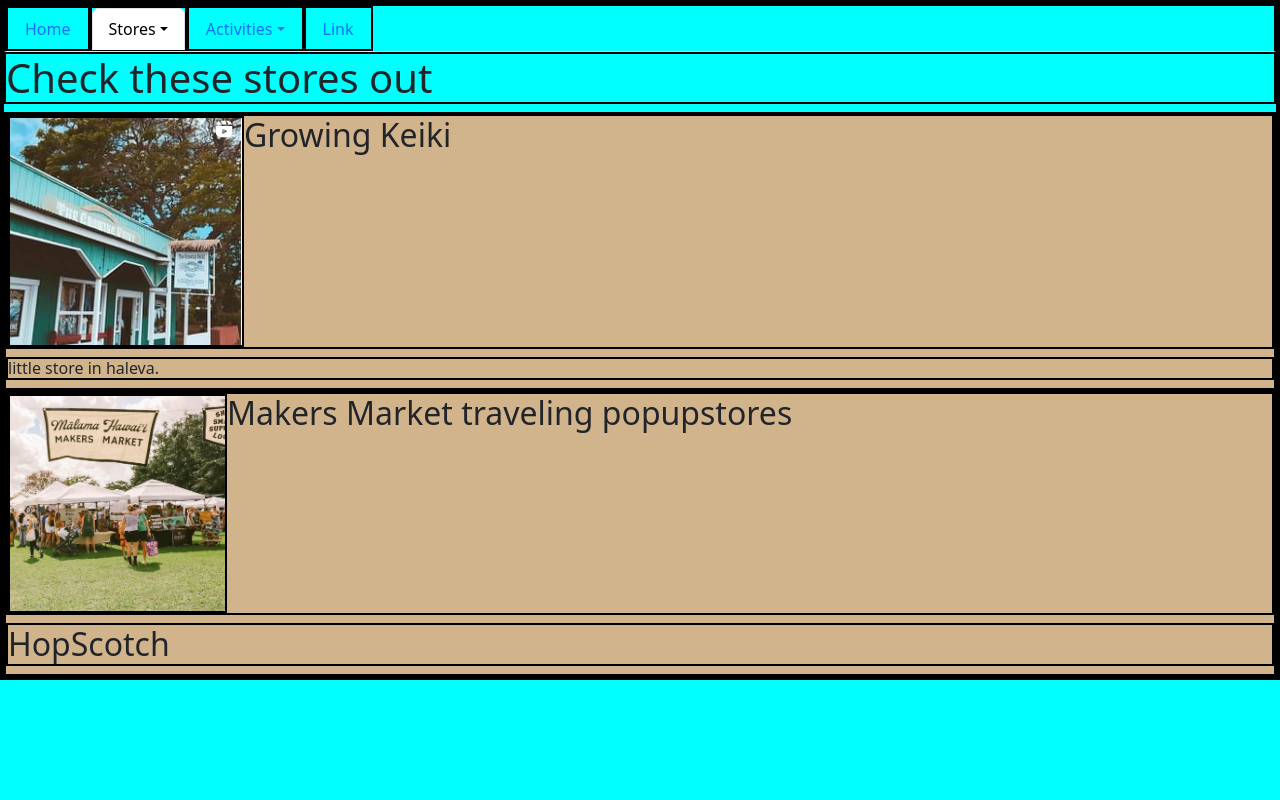
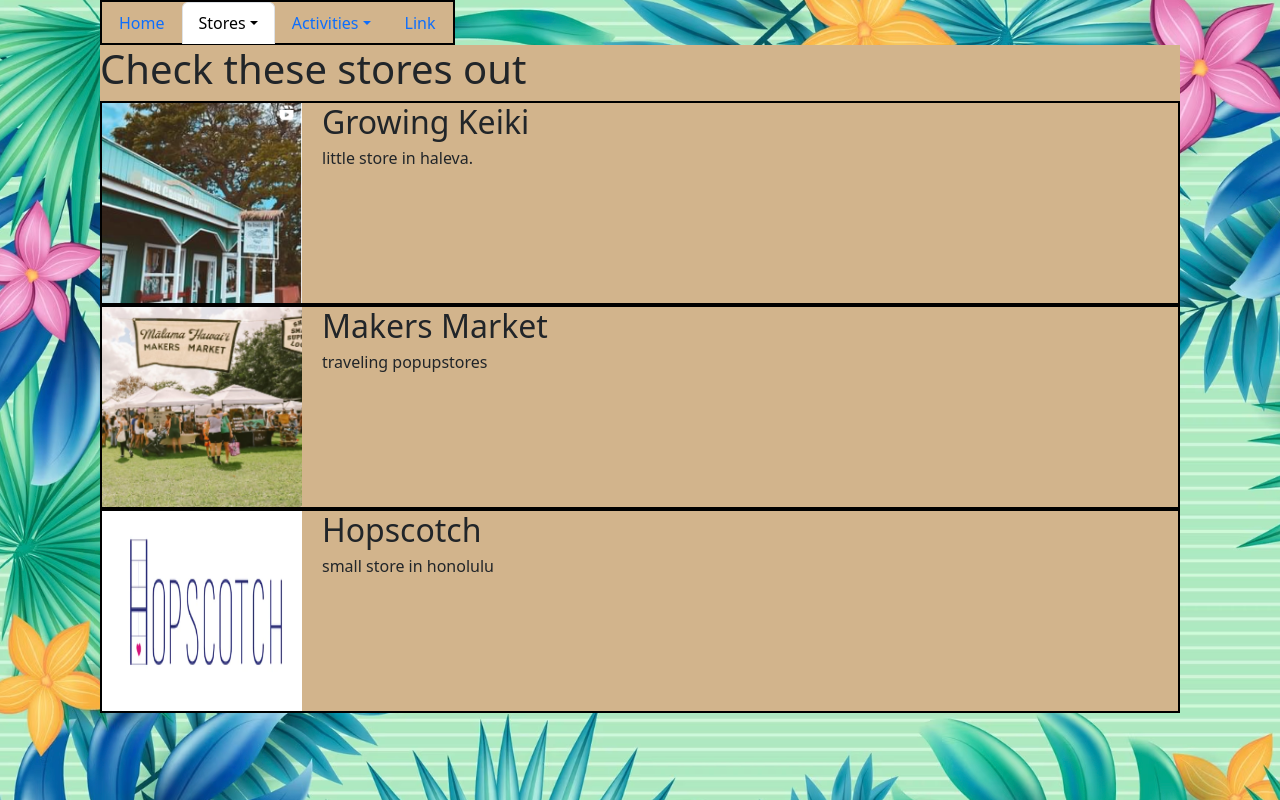
Before and after one commit to Noelbiggs28/flaskproject, a Flask app: page /stores in a window 1280 px wide. Run offline with Flask 3, Linux system fonts and the light colour scheme.

Commit message:
added background worked on nav buttons

```diff
--- a/static/styles.css
+++ b/static/styles.css
@@ -1,14 +1,35 @@
 *{
+
+}
+body{
+    background-image: url("/static/photos/background.png");
+
+}
+.nav{
+    background:tan;
+    width:fit-content;
+    margin-left: 100px;
     border:2px black solid;
 }
-body{
-    background-color: aqua;
+.dropdown-item{
+    background-color: lightcoral;
 }
-div{
+.content{
+    background-color: tan;
+    margin-left: 100px;
+    margin-right: 100px;
+}
+img{
+    height: 200px;
+    width: 200px;
+}
+.store{
     display:flex;
-    background-color: tan;
+    flex-direction: row;
+    border:2px black solid;
+}
+.words{
+    display:flex;
     flex-direction: column;
+    padding-left: 20px;
 }
-h2{
-    display:flex;
-}
--- a/templates/stores.html
+++ b/templates/stores.html
@@ -31,20 +31,42 @@ home
         <a class="nav-link" href="#">Link</a>
     </li>
   </ul>
+<div class="content">
     <h1>Check these stores out</h1>
-<div>
+    <div class="store">
+        <img src="./static/photos/growing.png">
+        <div class="words">
             <h2>
-        <img src="./static/photos/growing.png">Growing Keiki
+                Growing Keiki
             </h2>
             <h6>
                 little store in haleva.
             </h6>
         </div>
-<div>
+    </div>
+    <div class="store">
+        <img src="./static/photos/makers.png">
+        <div class="words">
             <h2>
-        <img src="./static/photos/makers.png">Makers Market
+                Makers Market
+            </h2>
+            <h6>
                 traveling popupstores
+            </h6>
+
+        </div>
+    </div>
+    <div class="store">
+        <img src="./static/photos/HopScotch.png">
+        <div class="words">
+            <h2>
+                Hopscotch
             </h2>
-    <h2>HopScotch</h2>
+            <h6>
+                small store in honolulu
+            </h6>
+
+        </div>
+    </div>
 </div>
 {% endblock %}
```
Also changed, not shown: static/photos/background.png (added), static/photos/hopscotch.png (added). Lines whose indentation alone changed are shown as unchanged.
